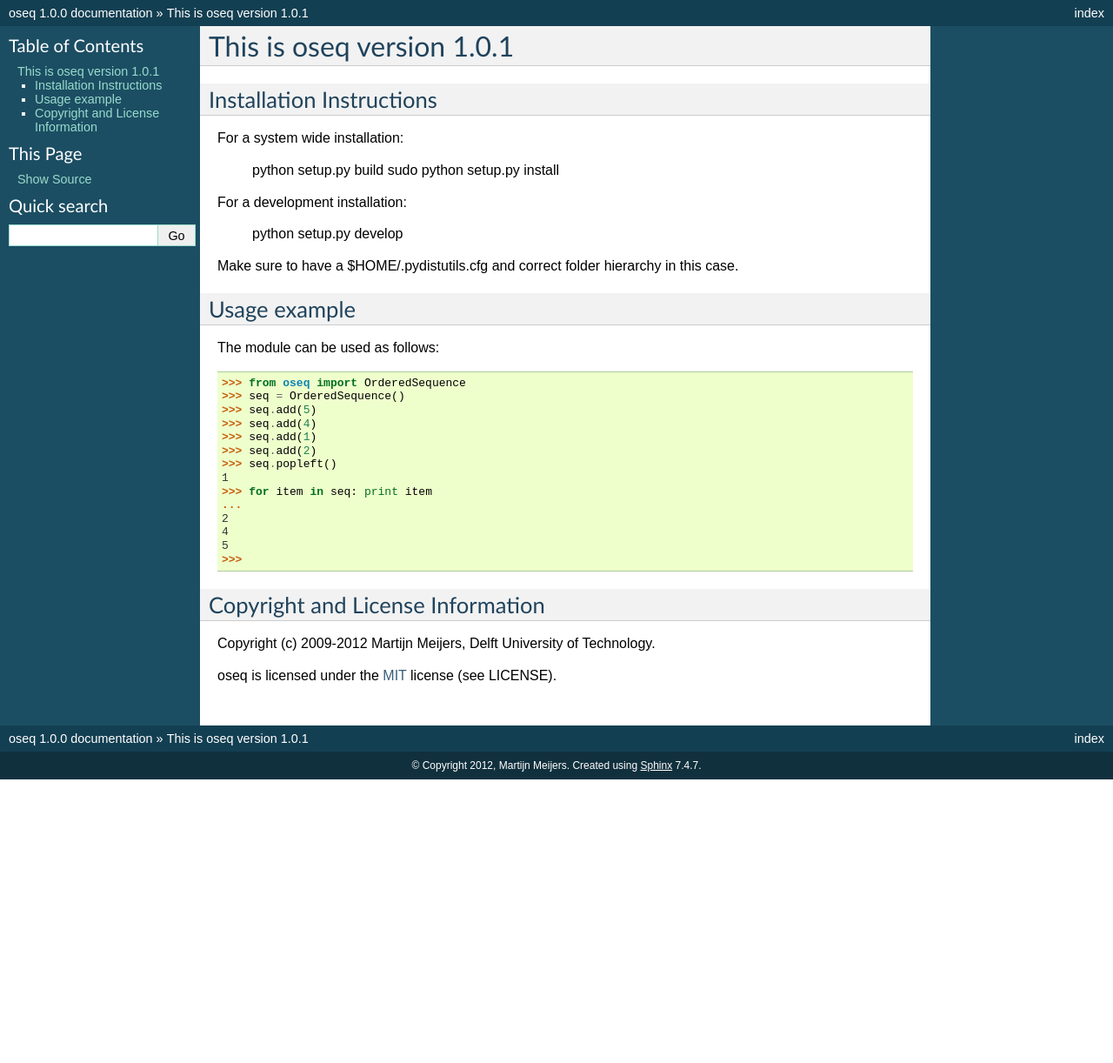
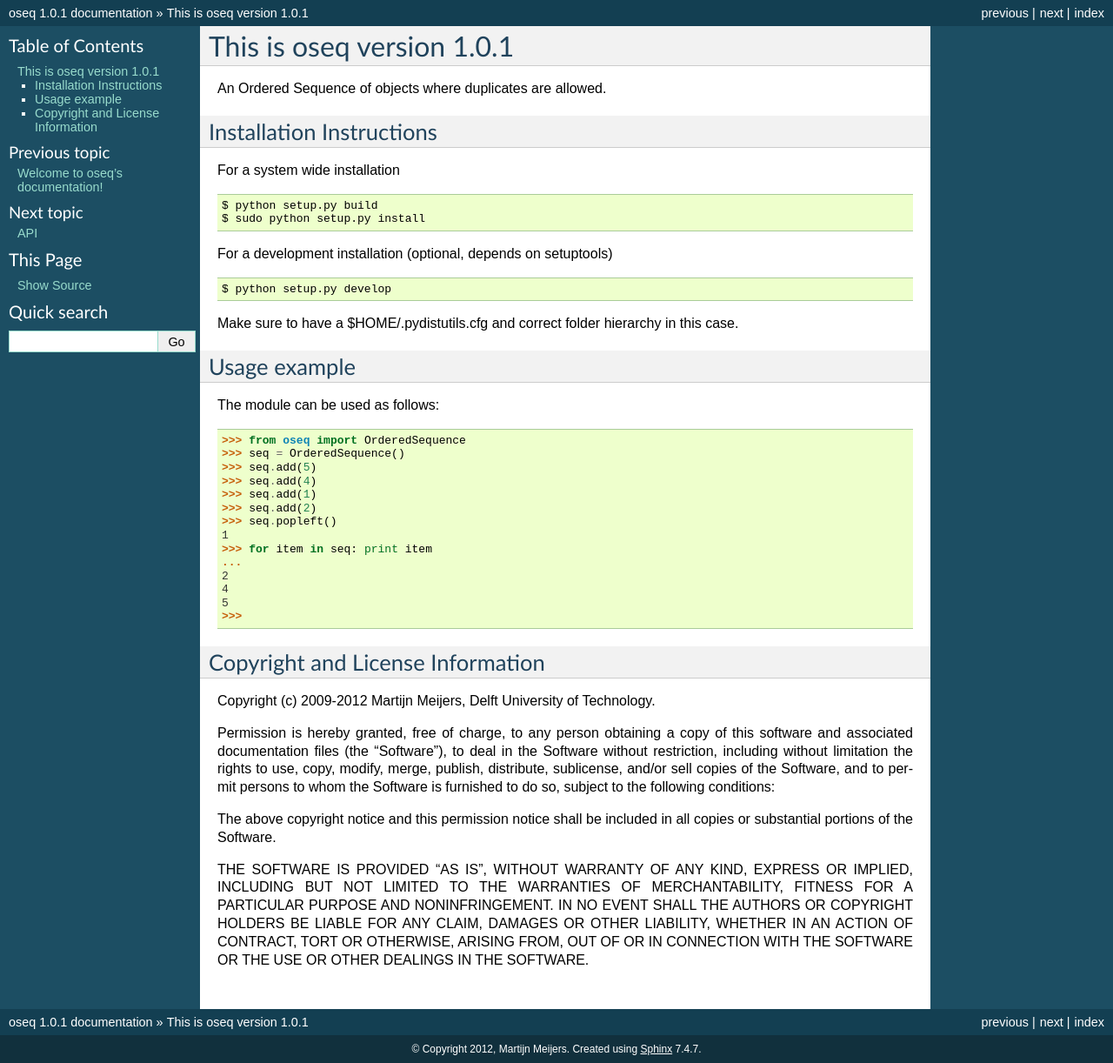
Before and after one commit to bmmeijers/oseq, a Sphinx documentation site: the page built from doc/source/install.rst, in a window 1280 px wide. Shown: the whole page at 87% size. Built offline with Sphinx 7.4.7, drawn with Linux system fonts in a browser that asks for light colours; before the commit the page ends 900 px from its top, so only the background shows below that.

Commit message:
- Release 1.0.1: added docs with Sphinx

```diff
--- a/doc/source/api.rst
+++ b/doc/source/api.rst
@@ -1,6 +1,6 @@
 API
 ================================
-oseq - An ordered sequence for Python
+Application Programming Interface
 
 oseq
 -----------------------
--- a/doc/source/conf.py
+++ b/doc/source/conf.py
@@ -50,7 +50,7 @@
 # The short X.Y version.
 version = '1.0'
 # The full version, including alpha/beta/rc tags.
-release = '1.0.0'
+release = '1.0.1'
 
 # The language for content autogenerated by Sphinx. Refer to documentation
 # for a list of supported languages.
--- a/doc/source/index.rst
+++ b/doc/source/index.rst
@@ -11,6 +11,7 @@
 .. toctree::
    :maxdepth: 2
 
+   install
    api
 
 Indices and tables
--- a/doc/source/install.rst
+++ b/doc/source/install.rst
@@ -1,16 +1,18 @@
 This is oseq version 1.0.1
 ===================================
 
+An Ordered Sequence of objects where duplicates are allowed.
+
 Installation Instructions
 -------------------------
-For a system wide installation:
+For a system wide installation ::
 
-	python setup.py build
-	sudo python setup.py install
+   $ python setup.py build
+   $ sudo python setup.py install
 
-For a development installation:
+For a development installation (optional, depends on setuptools) ::
 
-	python setup.py develop
+   $ python setup.py develop
 
 Make sure to have a $HOME/.pydistutils.cfg and correct folder hierarchy in
 this case.
@@ -19,25 +21,39 @@
 -------------------------
 The module can be used as follows:
 
-	>>> from oseq import OrderedSequence
-	>>> seq = OrderedSequence()
-	>>> seq.add(5)
-	>>> seq.add(4)
-	>>> seq.add(1)
-	>>> seq.add(2)
-	>>> seq.popleft()
-	1
-	>>> for item in seq: print item
-	...
-	2
-	4
-	5
-	>>>
+   >>> from oseq import OrderedSequence
+   >>> seq = OrderedSequence()
+   >>> seq.add(5)
+   >>> seq.add(4)
+   >>> seq.add(1)
+   >>> seq.add(2)
+   >>> seq.popleft()
+   1
+   >>> for item in seq: print item
+   ...
+   2
+   4
+   5
+   >>>
 
 Copyright and License Information
 ---------------------------------
 Copyright (c) 2009-2012 Martijn Meijers, Delft University of Technology.
 
-oseq is licensed under the MIT_ license (see LICENSE).
+Permission is hereby granted, free of charge, to any person obtaining a copy of
+this software and associated documentation files (the "Software"), to deal in
+the Software without restriction, including without limitation the rights to
+use, copy, modify, merge, publish, distribute, sublicense, and/or sell copies
+of the Software, and to permit persons to whom the Software is furnished to do
+so, subject to the following conditions:
 
-.. _MIT: http://www.opensource.org/licenses/mit-license.php/
+The above copyright notice and this permission notice shall be included in all
+copies or substantial portions of the Software.
+
+THE SOFTWARE IS PROVIDED "AS IS", WITHOUT WARRANTY OF ANY KIND, EXPRESS OR
+IMPLIED, INCLUDING BUT NOT LIMITED TO THE WARRANTIES OF MERCHANTABILITY,
+FITNESS FOR A PARTICULAR PURPOSE AND NONINFRINGEMENT. IN NO EVENT SHALL THE
+AUTHORS OR COPYRIGHT HOLDERS BE LIABLE FOR ANY CLAIM, DAMAGES OR OTHER
+LIABILITY, WHETHER IN AN ACTION OF CONTRACT, TORT OR OTHERWISE, ARISING FROM,
+OUT OF OR IN CONNECTION WITH THE SOFTWARE OR THE USE OR OTHER DEALINGS IN THE
+SOFTWARE.
```
